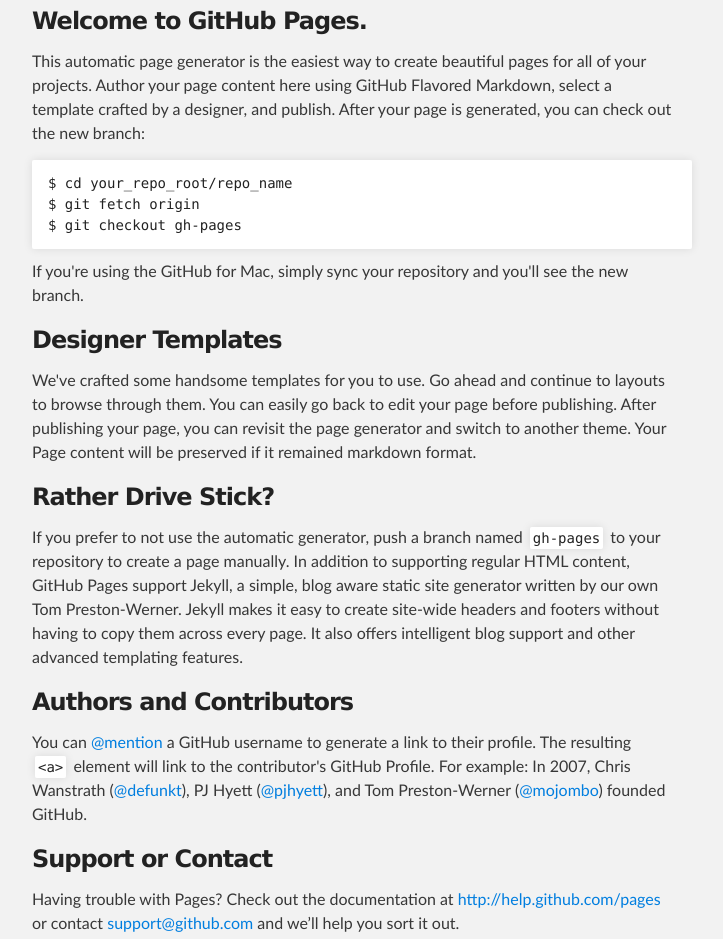
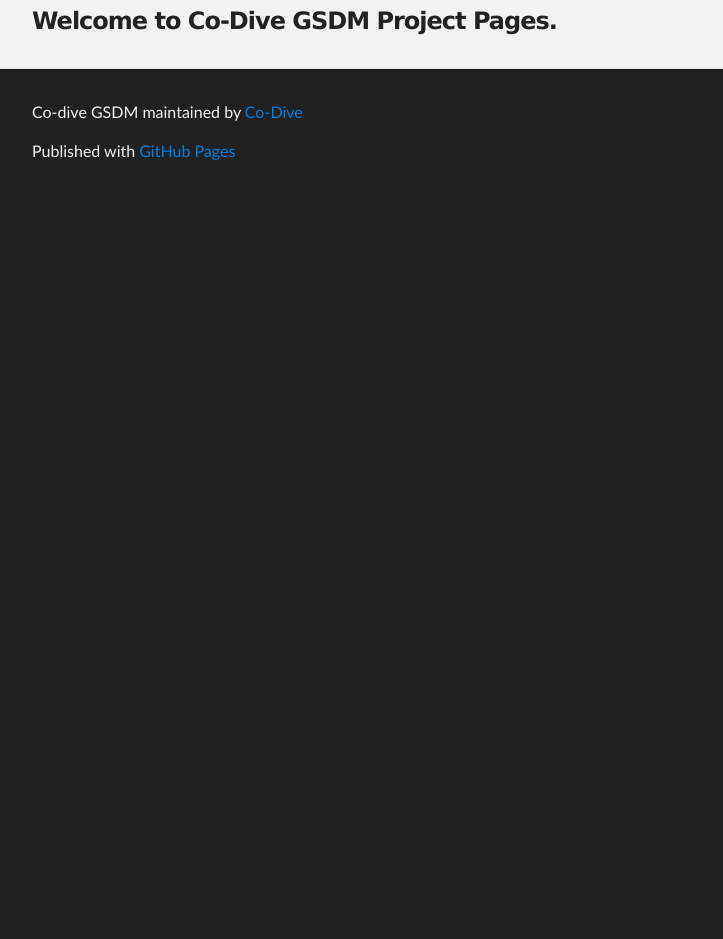
Before and after one commit to Co-Dive/Co-Dive_GSDM, a plain HTML site: page index.html in a window 1280 px wide. Shown: the part 221-1160 px from the top of the page, without its empty margins (288-1011 px from the left). After the commit the page ends 800 px from the top, so only its background shows below. Drawn offline with Linux system fonts and the light colour scheme.

```diff
--- a/index.html
+++ b/index.html
@@ -32,36 +32,7 @@
     <div id="main_content_wrap" class="outer">
       <section id="main_content" class="inner">
         <h3>
-<a name="welcome-to-github-pages" class="anchor" href="#welcome-to-github-pages"><span class="octicon octicon-link"></span></a>Welcome to GitHub Pages.</h3>
-
-<p>This automatic page generator is the easiest way to create beautiful pages for all of your projects. Author your page content here using GitHub Flavored Markdown, select a template crafted by a designer, and publish. After your page is generated, you can check out the new branch:</p>
-
-<pre><code>$ cd your_repo_root/repo_name
-$ git fetch origin
-$ git checkout gh-pages
-</code></pre>
-
-<p>If you're using the GitHub for Mac, simply sync your repository and you'll see the new branch.</p>
-
-<h3>
-<a name="designer-templates" class="anchor" href="#designer-templates"><span class="octicon octicon-link"></span></a>Designer Templates</h3>
-
-<p>We've crafted some handsome templates for you to use. Go ahead and continue to layouts to browse through them. You can easily go back to edit your page before publishing. After publishing your page, you can revisit the page generator and switch to another theme. Your Page content will be preserved if it remained markdown format.</p>
-
-<h3>
-<a name="rather-drive-stick" class="anchor" href="#rather-drive-stick"><span class="octicon octicon-link"></span></a>Rather Drive Stick?</h3>
-
-<p>If you prefer to not use the automatic generator, push a branch named <code>gh-pages</code> to your repository to create a page manually. In addition to supporting regular HTML content, GitHub Pages support Jekyll, a simple, blog aware static site generator written by our own Tom Preston-Werner. Jekyll makes it easy to create site-wide headers and footers without having to copy them across every page. It also offers intelligent blog support and other advanced templating features.</p>
-
-<h3>
-<a name="authors-and-contributors" class="anchor" href="#authors-and-contributors"><span class="octicon octicon-link"></span></a>Authors and Contributors</h3>
-
-<p>You can <a href="https://github.com/blog/821" class="user-mention">@mention</a> a GitHub username to generate a link to their profile. The resulting <code>&lt;a&gt;</code> element will link to the contributor's GitHub Profile. For example: In 2007, Chris Wanstrath (<a href="https://github.com/defunkt" class="user-mention">@defunkt</a>), PJ Hyett (<a href="https://github.com/pjhyett" class="user-mention">@pjhyett</a>), and Tom Preston-Werner (<a href="https://github.com/mojombo" class="user-mention">@mojombo</a>) founded GitHub.</p>
-
-<h3>
-<a name="support-or-contact" class="anchor" href="#support-or-contact"><span class="octicon octicon-link"></span></a>Support or Contact</h3>
-
-<p>Having trouble with Pages? Check out the documentation at <a href="http://help.github.com/pages">http://help.github.com/pages</a> or contact <a href="mailto:support@github.com">support@github.com</a> and we’ll help you sort it out.</p>
+<a name="welcome-to-co-dive-gsdm-project-pages" class="anchor" href="#welcome-to-co-dive-gsdm-project-pages"><span class="octicon octicon-link"></span></a>Welcome to Co-Dive GSDM Project Pages.</h3>
       </section>
     </div>
 
```
Also changed, not shown: params.json (+1 -1 lines).
